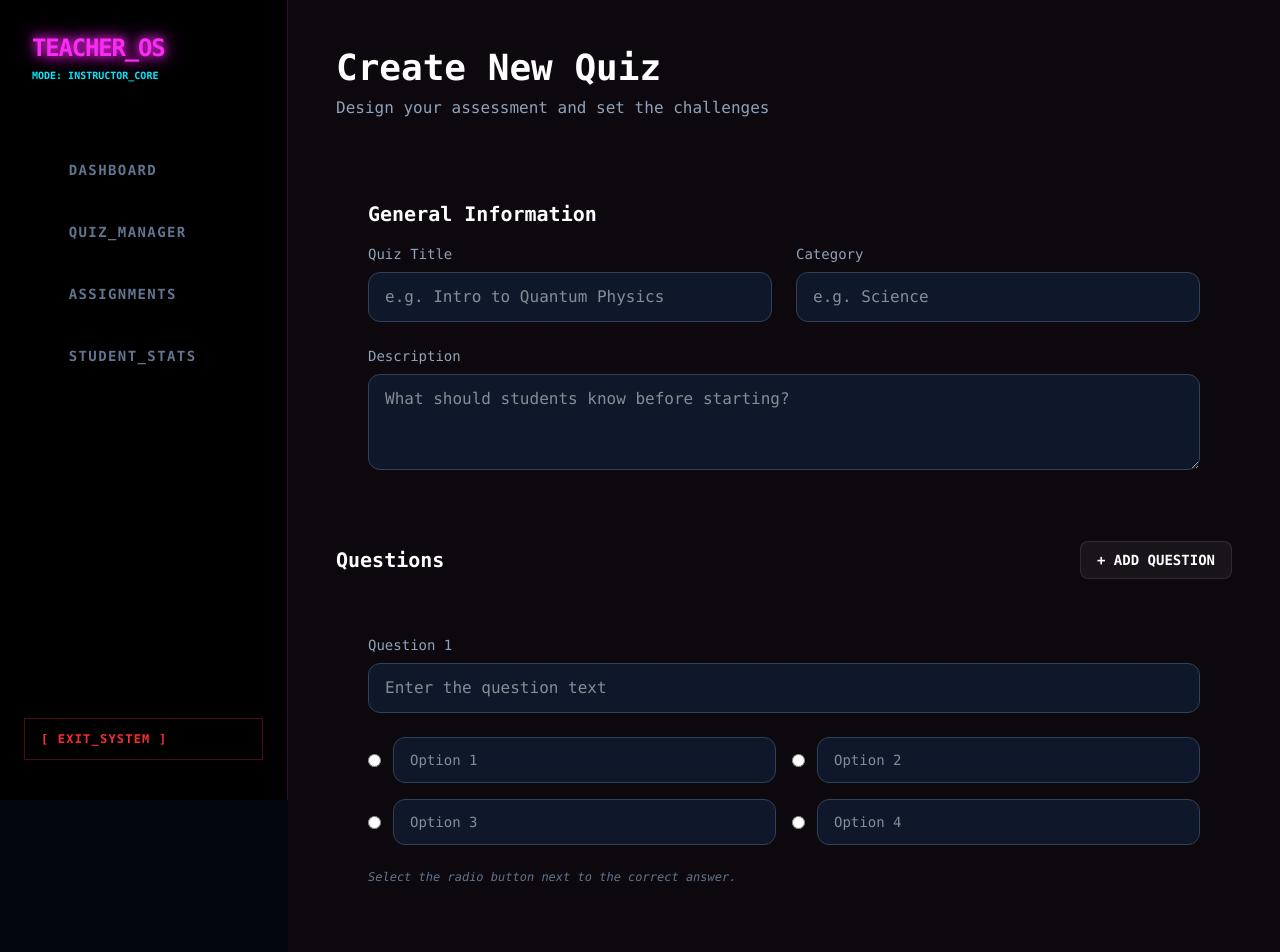
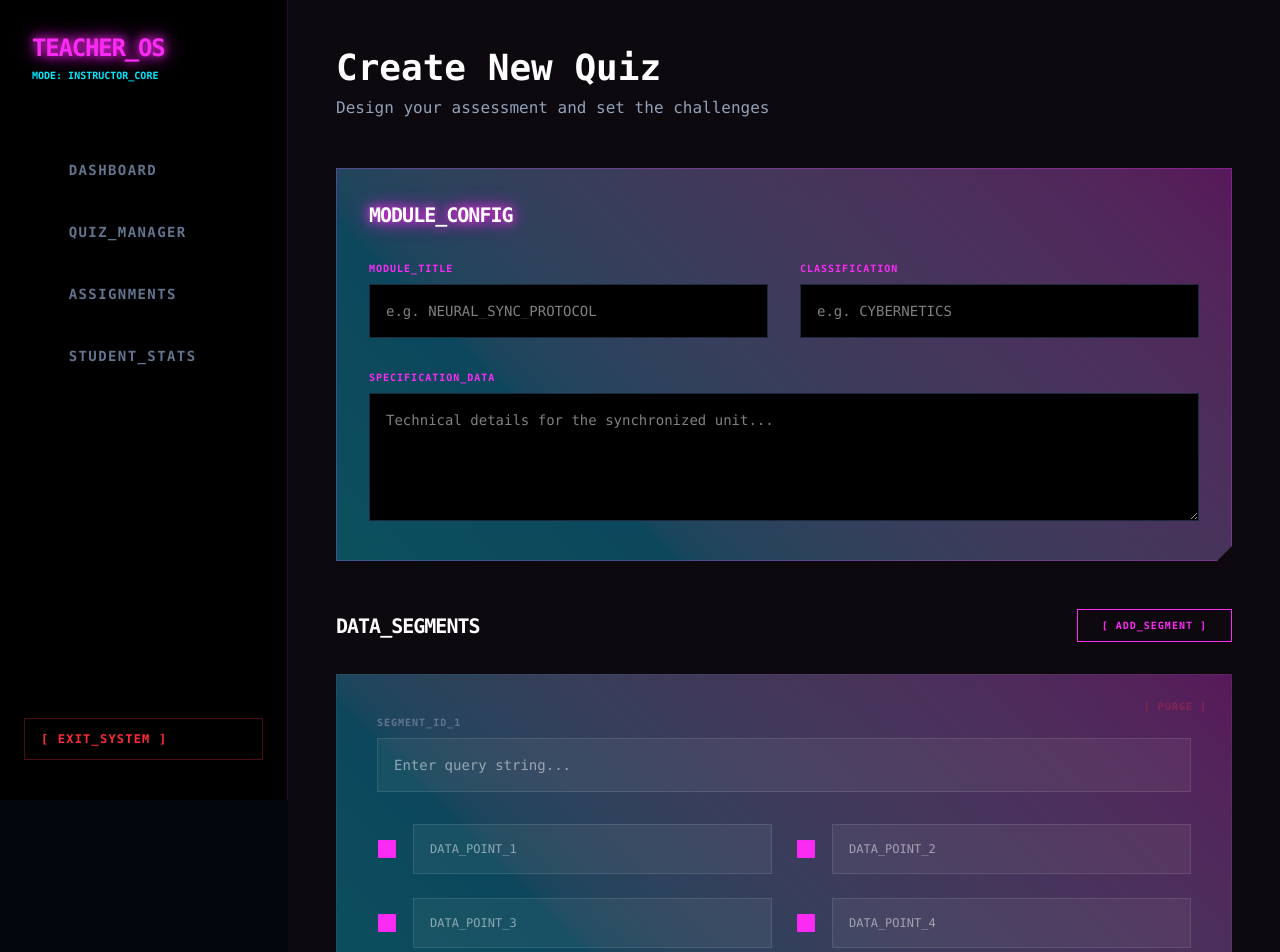
Before and after one commit to SayantanS01/scholarly-quiz, a Next.js app: page /teacher/quizzes/new in a window 1280 px wide. Shown: the top 952 px of the page. Built offline with nearby package versions, Linux system fonts and the light colour scheme; no server answers.

Commit message:
Final build stabilization: fixed Prisma 7 config, TS errors, and schema relationships

```diff
--- a/app/student/leaderboard/page.tsx
+++ b/app/student/leaderboard/page.tsx
@@ -18,7 +18,7 @@ export default async function LeaderboardPage() {
       avgScore: Math.round(avgScore),
       totalQuizzes: user.attempts.length
     }
-  }).sort((a, b) => b.avgScore - a.avgScore)
+  }).sort((a: any, b: any) => b.avgScore - a.avgScore)
 
   return (
     <div>
@@ -29,7 +29,7 @@ export default async function LeaderboardPage() {
 
       <div className="glass-panel cyber-border overflow-hidden">
         <div className="grid grid-cols-1 md:grid-cols-3 gap-0 divide-y md:divide-y-0 md:divide-x divide-white/10 border-b border-white/10">
-          {leaderboard.slice(0, 3).map((user, i) => (
+          {leaderboard.slice(0, 3).map((user: any, i: number) => (
             <div key={user.name} className="p-12 text-center flex flex-col items-center group hover:bg-neon-cyan/5 transition-all">
               <div className={`text-6xl mb-6 transition-transform duration-500 ${i === 0 ? 'scale-125' : 'group-hover:scale-110'}`}>
                 {i === 0 ? '🥇' : i === 1 ? '🥈' : '🥉'}
@@ -54,7 +54,7 @@ export default async function LeaderboardPage() {
               </tr>
             </thead>
             <tbody className="divide-y divide-white/5">
-              {leaderboard.slice(3).map((user, i) => (
+              {leaderboard.slice(3).map((user: any, i: number) => (
                 <tr key={user.name} className="hover:bg-neon-magenta/5 transition-colors group">
                   <td className="py-6 px-4 text-slate-500 font-bold tracking-tighter">#{i + 4}</td>
                   <td className="py-6 px-4 font-black text-white group-hover:text-neon-magenta transition-colors uppercase">{user.name}</td>
--- a/app/student/quizzes/[id]/page.tsx
+++ b/app/student/quizzes/[id]/page.tsx
@@ -18,13 +18,13 @@ export default async function QuizPage({ params }: { params: { id: string } }) {
   if (!quiz) notFound()
 
   return (
-    <div className="max-w-4xl mx-auto py-10">
-      <header className="mb-10 text-center">
-        <h1 className="text-4xl font-black text-white mb-2">{quiz.title}</h1>
-        <p className="text-slate-400">Quiz by {quiz.creator.name}</p>
+    <div className="max-w-4xl mx-auto">
+      <header className="mb-12">
+        <h1 className="text-4xl font-black text-white mb-2 neon-text tracking-tighter uppercase">{quiz.title}</h1>
+        <p className="text-neon-cyan font-mono text-xs uppercase tracking-[0.3em]">INSTRUCTOR: {quiz.creator.name.toUpperCase()}</p>
       </header>
 
-      <QuizSession quiz={quiz} userId={session?.userId} />
+      <QuizSession quiz={quiz} userId={session?.userId as string} />
     </div>
   )
 }
--- a/app/teacher/quizzes/new/QuizForm.tsx
+++ b/app/teacher/quizzes/new/QuizForm.tsx
@@ -47,95 +47,99 @@ export default function QuizForm() {
   }
 
   return (
-    <form onSubmit={handleSubmit} className="space-y-8 max-w-4xl">
-      <div className="glass p-8 rounded-2xl space-y-6">
-        <h3 className="text-xl font-bold text-white mb-4">General Information</h3>
-        <div className="grid grid-cols-1 md:grid-cols-2 gap-6">
+    <form onSubmit={handleSubmit} className="space-y-12 max-w-4xl">
+      <div className="glass-panel p-8 cyber-border border-neon-magenta/30 space-y-8">
+        <h3 className="text-xl font-black text-white uppercase tracking-tighter neon-text-magenta">MODULE_CONFIG</h3>
+        <div className="grid grid-cols-1 md:grid-cols-2 gap-8">
           <div>
-            <label className="block text-sm font-medium text-slate-400 mb-2">Quiz Title</label>
+            <label className="block text-[10px] font-black text-neon-magenta mb-2 uppercase tracking-widest">MODULE_TITLE</label>
             <input
               value={title}
               onChange={(e) => setTitle(e.target.value)}
-              className="w-full bg-slate-900 border border-slate-700 rounded-xl px-4 py-3 text-white outline-none focus:border-brand-primary"
-              placeholder="e.g. Intro to Quantum Physics"
+              className="w-full bg-black border border-slate-800 p-4 text-white font-mono text-sm focus:border-neon-magenta outline-none transition-all"
+              placeholder="e.g. NEURAL_SYNC_PROTOCOL"
               required
             />
           </div>
           <div>
-            <label className="block text-sm font-medium text-slate-400 mb-2">Category</label>
+            <label className="block text-[10px] font-black text-neon-magenta mb-2 uppercase tracking-widest">CLASSIFICATION</label>
             <input
               value={category}
               onChange={(e) => setCategory(e.target.value)}
-              className="w-full bg-slate-900 border border-slate-700 rounded-xl px-4 py-3 text-white outline-none focus:border-brand-primary"
-              placeholder="e.g. Science"
+              className="w-full bg-black border border-slate-800 p-4 text-white font-mono text-sm focus:border-neon-magenta outline-none transition-all"
+              placeholder="e.g. CYBERNETICS"
             />
           </div>
         </div>
         <div>
-          <label className="block text-sm font-medium text-slate-400 mb-2">Description</label>
+          <label className="block text-[10px] font-black text-neon-magenta mb-2 uppercase tracking-widest">SPECIFICATION_DATA</label>
           <textarea
             value={description}
             onChange={(e) => setDescription(e.target.value)}
-            className="w-full bg-slate-900 border border-slate-700 rounded-xl px-4 py-3 text-white outline-none focus:border-brand-primary h-24"
-            placeholder="What should students know before starting?"
+            className="w-full bg-black border border-slate-800 p-4 text-white font-mono text-sm focus:border-neon-magenta outline-none h-32 transition-all"
+            placeholder="Technical details for the synchronized unit..."
           />
         </div>
       </div>
 
-      <div className="space-y-6">
+      <div className="space-y-8">
         <div className="flex justify-between items-center">
-          <h3 className="text-xl font-bold text-white">Questions</h3>
+          <h3 className="text-xl font-black text-white uppercase tracking-tighter">DATA_SEGMENTS</h3>
           <button
             type="button"
             onClick={addQuestion}
-            className="px-4 py-2 rounded-lg bg-white/5 border border-white/10 text-white text-sm font-bold hover:bg-white/10 transition-all"
+            className="px-6 py-2 border border-neon-magenta text-neon-magenta font-black text-[10px] tracking-widest hover:bg-neon-magenta hover:text-black transition-all"
           >
-            + ADD QUESTION
+            [ ADD_SEGMENT ]
           </button>
         </div>
 
-        {questions.map((q, qIndex) => (
-          <div key={qIndex} className="glass p-8 rounded-2xl space-y-6 relative group">
+        {questions.map((q: any, qIndex: number) => (
+          <div key={qIndex} className="glass-panel p-10 cyber-border border-white/5 space-y-8 relative group hover:border-neon-magenta/40 transition-all">
             <button
               type="button"
               onClick={() => removeQuestion(qIndex)}
-              className="absolute top-4 right-4 text-red-400 opacity-0 group-hover:opacity-100 transition-opacity"
+              className="absolute top-6 right-6 text-red-500 font-black text-[10px] opacity-30 group-hover:opacity-100 transition-opacity uppercase tracking-widest"
             >
-              Remove
+              [ PURGE ]
             </button>
 
             <div>
-              <label className="block text-sm font-medium text-slate-400 mb-2">Question {qIndex + 1}</label>
+              <label className="block text-[10px] font-black text-slate-500 mb-2 uppercase tracking-widest">SEGMENT_ID_{qIndex + 1}</label>
               <input
                 value={q.text}
                 onChange={(e) => updateQuestion(qIndex, 'text', e.target.value)}
-                className="w-full bg-slate-900 border border-slate-700 rounded-xl px-4 py-3 text-white outline-none focus:border-brand-primary"
-                placeholder="Enter the question text"
+                className="w-full bg-white/5 border border-white/10 p-4 text-white font-mono text-sm focus:border-neon-magenta outline-none transition-all"
+                placeholder="Enter query string..."
                 required
               />
             </div>
 
-            <div className="grid grid-cols-1 md:grid-cols-2 gap-4">
-              {q.options.map((opt, oIndex) => (
-                <div key={oIndex} className="flex items-center gap-3">
+            <div className="grid grid-cols-1 md:grid-cols-2 gap-6">
+              {q.options.map((opt: string, oIndex: number) => (
+                <div key={oIndex} className="flex items-center gap-4 group/opt">
+                  <div className="relative flex items-center justify-center w-5 h-5">
                     <input
                       type="radio"
                       name={`correct-${qIndex}`}
                       checked={q.correctAnswer === opt && opt !== ''}
                       onChange={() => updateQuestion(qIndex, 'correctAnswer', opt)}
+                      className="absolute w-full h-full opacity-0 cursor-pointer z-10"
                       required
                     />
+                    <div className={`w-4 h-4 border-2 transition-all ${q.correctAnswer === opt ? 'bg-neon-magenta border-neon-magenta scale-110 shadow-[0_0_10px_var(--neon-magenta)]' : 'border-slate-700 bg-transparent'}`}></div>
+                  </div>
                   <input
                     value={opt}
                     onChange={(e) => updateOption(qIndex, oIndex, e.target.value)}
-                    className="flex-1 bg-slate-900 border border-slate-700 rounded-xl px-4 py-3 text-white outline-none focus:border-brand-primary text-sm"
-                    placeholder={`Option ${oIndex + 1}`}
+                    className="flex-1 bg-white/5 border border-white/10 p-4 text-white font-mono text-xs focus:border-neon-magenta outline-none transition-all"
+                    placeholder={`DATA_POINT_${oIndex + 1}`}
                     required
                   />
                 </div>
               ))}
             </div>
-            <p className="text-xs text-slate-500 italic">Select the radio button next to the correct answer.</p>
+            <p className="text-[9px] text-slate-600 font-mono uppercase tracking-[0.2em]">Select the radio node corresponding to the correct Boolean outcome.</p>
           </div>
         ))}
       </div>
@@ -143,9 +147,9 @@ export default function QuizForm() {
       <button
         type="submit"
         disabled={loading}
-        className="btn-premium w-full text-xl py-4"
+        className="btn-cyber border-neon-magenta text-neon-magenta hover:bg-neon-magenta w-full py-6 text-sm"
       >
-        {loading ? 'PUBLISHING...' : 'PUBLISH QUIZ'}
+        {loading ? '[ UPLOADING_MODULE... ]' : '[ DEPLOY_SYNC_MODULE ]'}
       </button>
     </form>
   )
--- a/lib/prisma.ts
+++ b/lib/prisma.ts
@@ -1,13 +1,16 @@
 import { PrismaClient } from "@prisma/client";
 import { withAccelerate } from "@prisma/extension-accelerate";
+import { PrismaPg } from "@prisma/adapter-pg";
+import pg from "pg";
 
 const globalForPrisma = global as unknown as { prisma: any };
 
+const pool = new pg.Pool({ connectionString: process.env.DATABASE_URL });
+const adapter = new PrismaPg(pool);
+
 export const prisma =
   globalForPrisma.prisma ||
-  new PrismaClient({
-    accelerateUrl: process.env.DATABASE_URL,
-  }).$extends(withAccelerate());
+  new PrismaClient({ adapter }).$extends(withAccelerate());
 
 if (process.env.NODE_ENV !== "production") globalForPrisma.prisma = prisma;
 
--- a/package.json
+++ b/package.json
@@ -14,12 +14,14 @@
   },
   "dependencies": {
     "@prisma/adapter-better-sqlite3": "^7.7.0",
+    "@prisma/adapter-pg": "^7.8.0",
     "@prisma/client": "^7.7.0",
     "@prisma/extension-accelerate": "^3.0.1",
     "bcryptjs": "^3.0.3",
     "better-sqlite3": "^12.8.0",
     "jose": "^6.2.2",
     "next": "16.2.3",
+    "pg": "^8.20.0",
     "react": "19.2.4",
     "react-dom": "19.2.4",
     "zod": "^4.3.6"
@@ -29,6 +31,7 @@
     "@types/bcryptjs": "^2.4.6",
     "@types/better-sqlite3": "^7.6.13",
     "@types/node": "^20",
+    "@types/pg": "^8.20.0",
     "@types/react": "^19",
     "@types/react-dom": "^19",
     "dotenv": "^17.4.1",
```
Also changed, not shown: 2 other files (tests, documents, lock files or other folders). Lines whose indentation alone changed are shown as unchanged.
